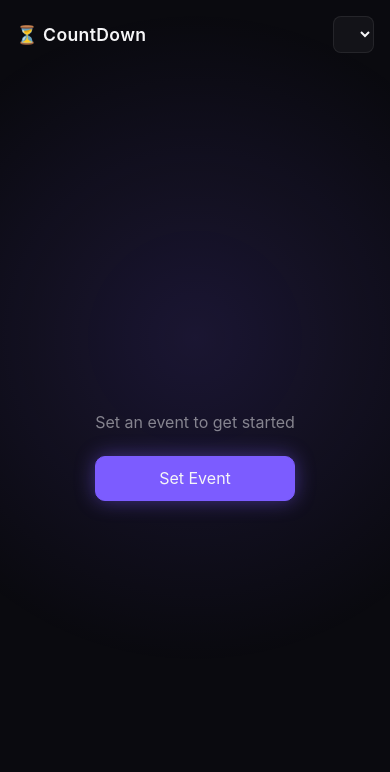
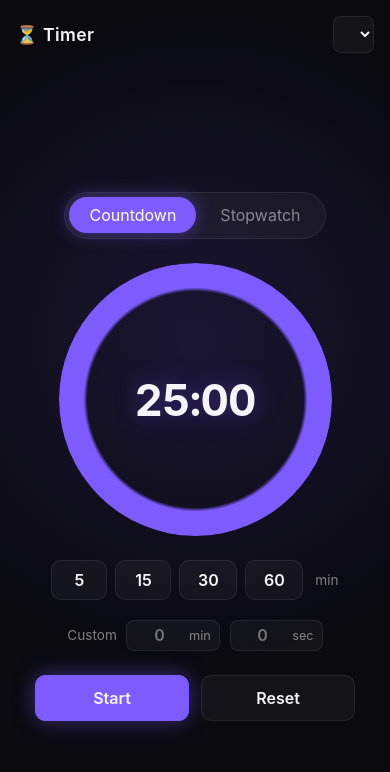
Before and after one commit to jake4176/countdown, a website: page index.html in a window 390 px wide. Drawn offline with Linux system fonts and the light colour scheme.

Commit message:
refactor: rewrite layout/styles for timer (mode toggle, ring, presets, display)

```diff
--- a/index.html
+++ b/index.html
@@ -3,75 +3,55 @@
 <head>
   <meta charset="UTF-8">
   <meta name="viewport" content="width=device-width, initial-scale=1.0">
-  <title>CountDown</title>
-  <meta name="description" content="A simple, beautiful global countdown timer.">
+  <title>Timer</title>
+  <meta name="description" content="A simple, beautiful countdown timer and stopwatch.">
   <link rel="stylesheet" href="styles.css">
 </head>
 <body>
   <div class="bg-glow" aria-hidden="true"></div>
 
   <header class="topbar">
-    <div class="logo">⏳ CountDown</div>
+    <div class="logo">⏳ Timer</div>
     <select id="langSelect" class="lang-select" aria-label="Language"></select>
   </header>
 
   <main class="container">
-    <div id="emptyState" class="center-state">
-      <p class="muted" data-i18n="noEventPrompt">Set an event to get started</p>
-      <button id="emptySetBtn" class="btn btn-primary" data-i18n="setEvent">Set Event</button>
+    <div class="mode-toggle" role="tablist">
+      <button id="modeCountdown" class="mode-btn active" role="tab" data-i18n="modeCountdown">Countdown</button>
+      <button id="modeStopwatch" class="mode-btn" role="tab" data-i18n="modeStopwatch">Stopwatch</button>
     </div>
 
-    <div id="countdownView" class="countdown-view hidden">
-      <h1 id="eventName" class="event-name">—</h1>
-      <p id="eventTime" class="event-time muted">—</p>
-      <div class="countdown">
-        <div class="time-unit">
-          <span class="time-value" id="days">00</span>
-          <span class="time-label" data-i18n="days">Days</span>
-        </div>
-        <div class="time-unit">
-          <span class="time-value" id="hours">00</span>
-          <span class="time-label" data-i18n="hours">Hours</span>
-        </div>
-        <div class="time-unit">
-          <span class="time-value" id="minutes">00</span>
-          <span class="time-label" data-i18n="minutes">Minutes</span>
-        </div>
-        <div class="time-unit">
-          <span class="time-value" id="seconds">00</span>
-          <span class="time-label" data-i18n="seconds">Seconds</span>
-        </div>
+    <div class="ring-wrap" id="ringWrap">
+      <div class="ring" id="ring"></div>
+      <div class="display" id="display" aria-live="polite">25:00</div>
+    </div>
+
+    <div id="setupArea" class="setup-area">
+      <div class="presets">
+        <button class="preset-btn" data-min="5">5</button>
+        <button class="preset-btn" data-min="15">15</button>
+        <button class="preset-btn" data-min="30">30</button>
+        <button class="preset-btn" data-min="60">60</button>
+        <span class="preset-unit" data-i18n="minutes">min</span>
       </div>
-      <div class="actions">
-        <button id="setBtn" class="btn" data-i18n="setEvent">Set Event</button>
-        <button id="shareBtn" class="btn" data-i18n="share">Share</button>
+      <div class="custom-input">
+        <span class="custom-label" data-i18n="customInput">Custom</span>
+        <label class="num-field">
+          <input type="number" id="inputMin" min="0" max="999" placeholder="0">
+          <span data-i18n="minutes">min</span>
+        </label>
+        <label class="num-field">
+          <input type="number" id="inputSec" min="0" max="59" placeholder="0">
+          <span data-i18n="seconds">sec</span>
+        </label>
       </div>
     </div>
 
-    <div id="expiredView" class="center-state hidden">
-      <h1 class="event-name" data-i18n="expiredTitle">Time is up!</h1>
-      <p class="muted" data-i18n="expiredMessage">The event time has been reached.</p>
-      <button id="expiredSetBtn" class="btn btn-primary" data-i18n="setEvent">Set Event</button>
+    <div class="controls">
+      <button id="startBtn" class="btn btn-primary" data-i18n="start">Start</button>
+      <button id="resetBtn" class="btn" data-i18n="reset">Reset</button>
     </div>
   </main>
-
-  <div id="modal" class="modal hidden" role="dialog" aria-modal="true" aria-labelledby="modalTitle">
-    <div class="modal-card">
-      <h2 id="modalTitle" class="modal-title" data-i18n="setEvent">Set Event</h2>
-      <label class="field">
-        <span data-i18n="eventName">Event name</span>
-        <input type="text" id="inputName" maxlength="60" autocomplete="off">
-      </label>
-      <label class="field">
-        <span data-i18n="selectDateTime">Date &amp; time</span>
-        <input type="datetime-local" id="inputDate">
-      </label>
-      <div class="modal-actions">
-        <button id="cancelBtn" class="btn" data-i18n="cancel">Cancel</button>
-        <button id="saveBtn" class="btn btn-primary" data-i18n="save">Save</button>
-      </div>
-    </div>
-  </div>
 
   <div id="toast" class="toast hidden"></div>
 
--- a/styles.css
+++ b/styles.css
@@ -63,58 +63,147 @@ body {
   justify-content: center;
   text-align: center;
   padding: 2rem;
-  gap: 1.25rem;
+  gap: 2rem;
 }
 
-.center-state { display: flex; flex-direction: column; align-items: center; gap: 1.5rem; }
-.countdown-view { display: flex; flex-direction: column; align-items: center; gap: 1.25rem; }
+/* mode toggle */
+.mode-toggle {
+  display: inline-flex;
+  background: var(--card-bg);
+  border: 1px solid var(--card-border);
+  border-radius: 999px;
+  padding: 0.3rem;
+  gap: 0.25rem;
+}
+.mode-btn {
+  background: transparent;
+  color: var(--text-muted);
+  border: none;
+  border-radius: 999px;
+  padding: 0.5rem 1.25rem;
+  font: inherit;
+  cursor: pointer;
+  transition: color 0.2s, background 0.2s;
+}
+.mode-btn.active {
+  background: var(--primary);
+  color: #fff;
+  box-shadow: 0 0 18px var(--primary-glow);
+}
 
-.event-name { font-size: clamp(1.5rem, 5vw, 2.5rem); font-weight: 600; letter-spacing: -0.01em; }
-.event-time { font-size: 0.95rem; }
-.muted { color: var(--text-muted); }
+/* ring + display */
+.ring-wrap {
+  position: relative;
+  width: min(300px, 70vw);
+  aspect-ratio: 1;
+  display: flex;
+  align-items: center;
+  justify-content: center;
+}
+.ring {
+  position: absolute;
+  inset: 0;
+  border-radius: 50%;
+  background: conic-gradient(var(--primary) calc(var(--progress, 1) * 360deg), rgba(255, 255, 255, 0.06) 0);
+  -webkit-mask: radial-gradient(circle, transparent 56%, black 58%);
+  mask: radial-gradient(circle, transparent 56%, black 58%);
+  filter: drop-shadow(0 0 12px var(--primary-glow));
+  transition: background 0.25s linear;
+}
+body.stopwatch .ring {
+  background: conic-gradient(rgba(124, 92, 255, 0.25) 360deg, rgba(255, 255, 255, 0.06) 0);
+}
+.display {
+  position: relative;
+  z-index: 1;
+  font-size: clamp(2.75rem, 11vw, 4.75rem);
+  font-weight: 700;
+  font-variant-numeric: tabular-nums;
+  letter-spacing: -0.02em;
+  text-shadow: 0 0 24px var(--primary-glow);
+  line-height: 1;
+}
 
-.countdown { display: flex; gap: 1rem; margin: 0.5rem 0; }
-
-.time-unit {
+/* setup */
+.setup-area {
   display: flex;
   flex-direction: column;
   align-items: center;
+  gap: 1.25rem;
+  width: 100%;
+  max-width: 420px;
+}
+body.stopwatch .setup-area { display: none; }
+
+.presets {
+  display: flex;
+  align-items: center;
   gap: 0.5rem;
+  flex-wrap: wrap;
+  justify-content: center;
+}
+.preset-btn {
+  background: var(--card-bg);
+  color: var(--text);
+  border: 1px solid var(--card-border);
+  border-radius: 10px;
+  padding: 0.55rem 1.1rem;
+  font: inherit;
+  font-weight: 600;
+  cursor: pointer;
+  transition: background 0.2s, border-color 0.2s, transform 0.1s;
+  min-width: 56px;
+}
+.preset-btn:hover { background: rgba(255, 255, 255, 0.08); border-color: rgba(255, 255, 255, 0.18); }
+.preset-btn:active { transform: scale(0.96); }
+.preset-btn.active {
+  background: var(--primary);
+  border-color: var(--primary);
+  box-shadow: 0 0 16px var(--primary-glow);
+}
+.preset-unit { color: var(--text-muted); font-size: 0.85rem; margin-left: 0.25rem; }
+
+.custom-input {
+  display: flex;
+  align-items: center;
+  gap: 0.6rem;
+  flex-wrap: wrap;
+  justify-content: center;
+}
+.custom-label { color: var(--text-muted); font-size: 0.85rem; }
+.num-field {
+  display: inline-flex;
+  align-items: center;
+  gap: 0.35rem;
   background: var(--card-bg);
   border: 1px solid var(--card-border);
-  border-radius: var(--radius);
-  padding: 1.25rem 1rem;
-  min-width: 92px;
-  box-shadow: 0 0 24px var(--primary-glow), inset 0 0 12px rgba(124, 92, 255, 0.06);
+  border-radius: 8px;
+  padding: 0.3rem 0.5rem;
 }
-.time-value {
-  font-size: clamp(2rem, 8vw, 3.5rem);
-  font-weight: 700;
-  font-variant-numeric: tabular-nums;
-  text-shadow: 0 0 18px var(--primary-glow);
-  line-height: 1;
+.num-field input {
+  width: 3rem;
+  background: transparent;
+  border: none;
+  color: var(--text);
+  font: inherit;
+  font-weight: 600;
+  text-align: center;
 }
-.time-label {
-  font-size: 0.7rem;
-  text-transform: uppercase;
-  letter-spacing: 0.15em;
-  color: var(--text-muted);
-}
-.time-value.tick { animation: tick 0.4s ease; }
-@keyframes tick {
-  0% { opacity: 0.3; transform: translateY(-4px); }
-  100% { opacity: 1; transform: translateY(0); }
-}
+.num-field input:focus { outline: none; }
+.num-field input::-webkit-outer-spin-button,
+.num-field input::-webkit-inner-spin-button { -webkit-appearance: none; margin: 0; }
+.num-field span { color: var(--text-muted); font-size: 0.8rem; }
 
-.actions { display: flex; gap: 0.75rem; }
-
+/* controls */
+.controls { display: flex; gap: 0.75rem; }
 .btn {
   background: var(--card-bg);
   color: var(--text);
   border: 1px solid var(--card-border);
   border-radius: 10px;
-  padding: 0.7rem 1.4rem;
+  padding: 0.75rem 2rem;
   font: inherit;
+  font-weight: 600;
   cursor: pointer;
   transition: background 0.2s, border-color 0.2s, transform 0.1s;
 }
@@ -123,48 +212,20 @@ body {
 .btn-primary {
   background: var(--primary);
   border-color: var(--primary);
-  box-shadow: 0 0 20px var(--primary-glow);
+  box-shadow: 0 0 22px var(--primary-glow);
 }
 .btn-primary:hover { background: var(--primary-hover); border-color: var(--primary-hover); }
 
-.modal {
-  position: fixed;
-  inset: 0;
-  background: rgba(0, 0, 0, 0.6);
-  backdrop-filter: blur(6px);
-  -webkit-backdrop-filter: blur(6px);
-  display: flex;
-  align-items: center;
-  justify-content: center;
-  z-index: 10;
-  padding: 1.5rem;
+/* completion flash */
+body.completed .display {
+  animation: flash 0.6s ease-in-out infinite alternate;
 }
-.modal-card {
-  background: #14141c;
-  border: 1px solid var(--card-border);
-  border-radius: var(--radius);
-  padding: 1.5rem;
-  width: 100%;
-  max-width: 380px;
-  display: flex;
-  flex-direction: column;
-  gap: 1rem;
-  box-shadow: 0 0 40px var(--primary-glow);
+@keyframes flash {
+  from { color: var(--text); text-shadow: 0 0 24px var(--primary-glow); }
+  to { color: var(--primary); text-shadow: 0 0 44px var(--primary); }
 }
-.modal-title { font-size: 1.1rem; font-weight: 600; }
-.field { display: flex; flex-direction: column; gap: 0.4rem; text-align: left; }
-.field span { font-size: 0.85rem; color: var(--text-muted); }
-.field input {
-  background: var(--bg);
-  color: var(--text);
-  border: 1px solid var(--card-border);
-  border-radius: 8px;
-  padding: 0.6rem 0.7rem;
-  font: inherit;
-}
-.field input:focus { outline: none; border-color: var(--primary); }
-.modal-actions { display: flex; justify-content: flex-end; gap: 0.5rem; }
 
+/* toast */
 .toast {
   position: fixed;
   bottom: 2rem;
@@ -174,19 +235,18 @@ body {
   border: 1px solid var(--card-border);
   border-radius: 10px;
   padding: 0.7rem 1.2rem;
-  font-size: 0.9rem;
+  font-size: 0.95rem;
+  font-weight: 600;
   z-index: 20;
-  box-shadow: 0 0 20px var(--primary-glow);
-  transition: opacity 0.3s;
+  box-shadow: 0 0 22px var(--primary-glow);
 }
-.toast.hidden { opacity: 0; pointer-events: none; }
+.toast.hidden { display: none; }
 
 .hidden { display: none !important; }
 
 @media (max-width: 768px) {
   .topbar { padding: 1rem; }
-  .countdown { display: grid; grid-template-columns: 1fr 1fr; gap: 0.75rem; width: 100%; max-width: 360px; }
-  .time-unit { min-width: 0; padding: 0.9rem 0.5rem; }
-  .actions { width: 100%; max-width: 360px; flex-direction: column; }
-  .btn { width: 100%; }
+  .container { gap: 1.5rem; padding: 1.5rem 1rem; }
+  .controls { width: 100%; max-width: 320px; }
+  .btn { flex: 1; }
 }
```
